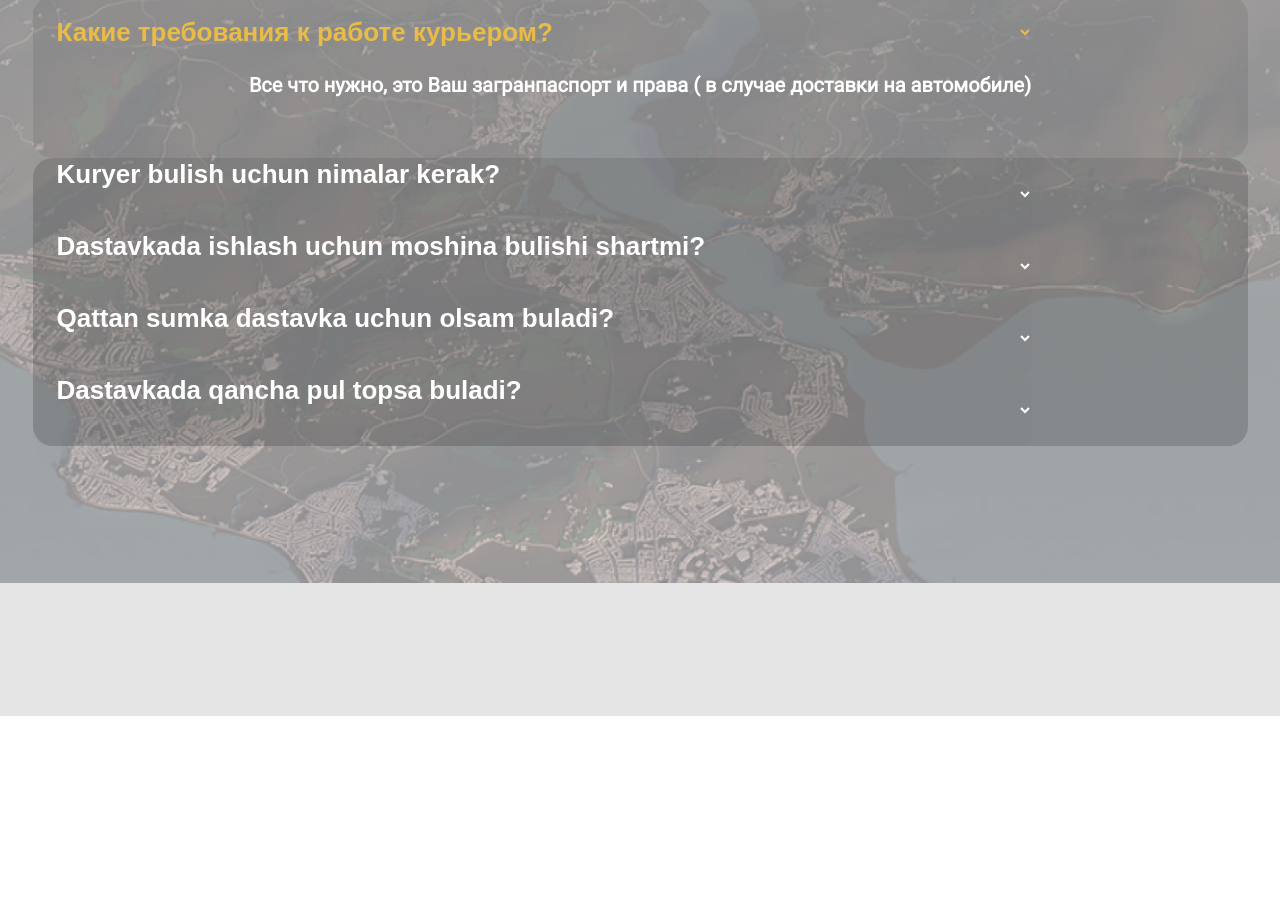
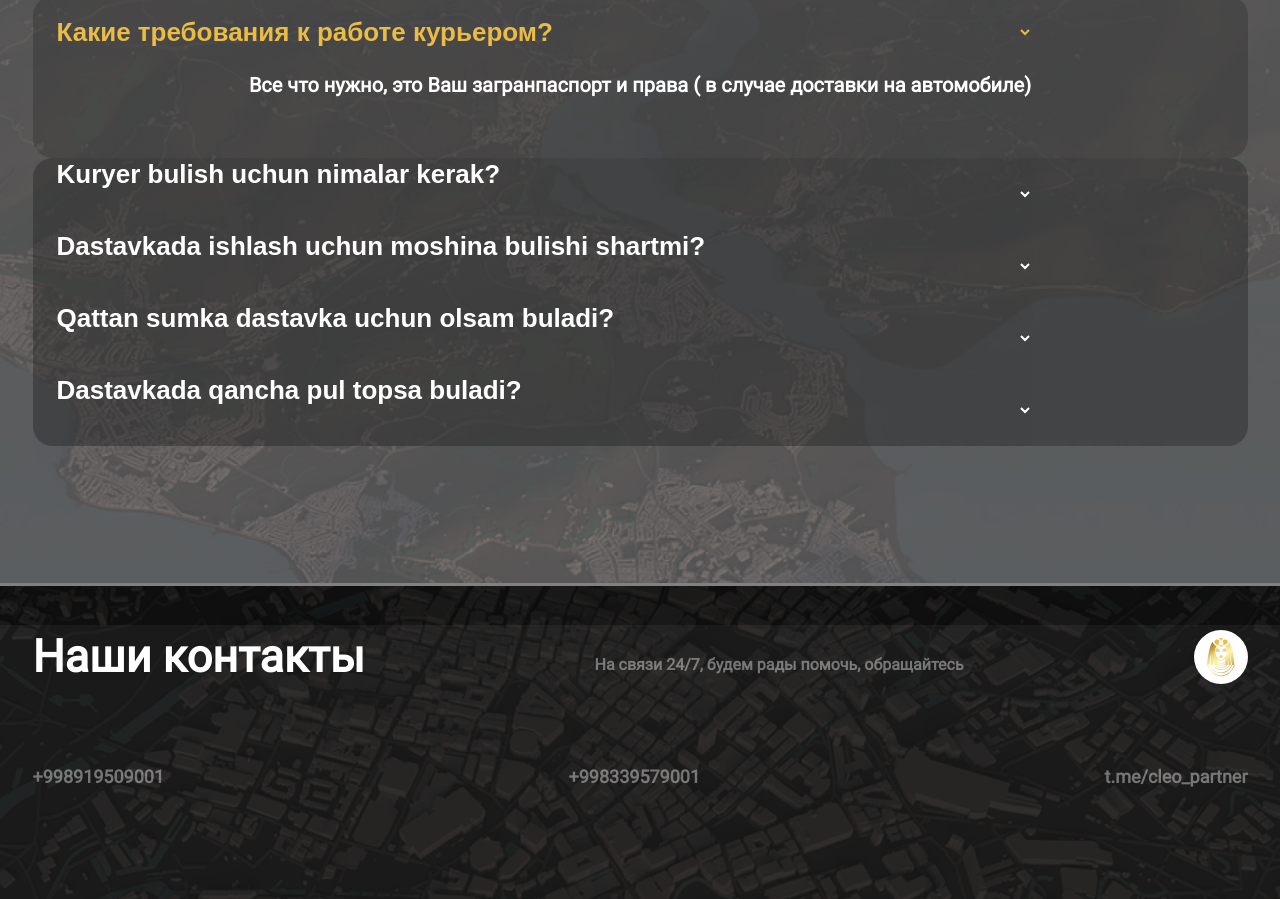
Before and after one commit to mukhammadazam/published, a plain HTML site: page index.html in a window 1280 px wide. Shown: the part 2465-3364 px from the top of the page. Before the commit the page ends 3181 px from the top, so only its background shows below. Drawn offline with Linux system fonts and the light colour scheme.

Commit message:
initial commit

```diff
--- a/index.html
+++ b/index.html
@@ -172,6 +172,32 @@
                         </div>
 
                     </div>
+
+                </div>
+                <div class="nashin1">
+                    <div class="container  nn">
+                        <div class="nashi">
+                            <h5 class="nashi__title">Наши контакты</h5>
+                            <ul class="nashi__list">
+                                <li class="nashi__list--item">На связи 24/7, будем рады помочь, обращайтесь</li>
+                            </ul>
+                            <img src="./imges/logo111.svg" alt="111
+                        " class="nashi__logo">
+                        </div>
+                        <div class="nashi1">
+                            <ul class="nashi1__list">
+                                <li class="nashi1__list--item">
+                                    <a href="tel:+998919509001">+998919509001</a>
+                                </li>
+                                <li class="nashi1__list--item">
+                                    <a href="tel:+998919509001">+998339579001</a>
+                                </li>
+                                <li class="nashi1__list--item">
+                                    <a href="tel:+998919509001">t.me/cleo_partner</a>
+                                </li>
+                            </ul>
+                        </div>
+                    </div>
                 </div>
             </div>
 
--- a/scss/all-blockss/_header.scss
+++ b/scss/all-blockss/_header.scss
@@ -489,8 +489,8 @@
                         }
 
                         .section3 {
-                            background-color: rgb(4, 4, 4, 0.1);
-                            padding-bottom: 270px;
+                            background-color: rgb(4, 4, 4, 0.5);
+                            height: 100vh;
                         }
 
                         .select-site {
@@ -518,7 +518,7 @@
                                 border: none;
                             }
                             &__s1 {
-                                background-color: rgb(34, 33, 33, 0.1);
+                                background-color: rgb(34, 33, 33, 0.3);
                                 border-radius: 20px;
                                 padding: 20px 0;
                             }
@@ -533,8 +533,9 @@
                                 color: #FFFFFF;
                             }
                             &__s2 {
-                                background-color: rgb(34, 33, 33, 0.2);
+                                background-color: rgb(34, 33, 33, 0.4);
                                 border-radius: 20px;
+                                margin-bottom: 140px;
                             }
                             .slelt {
                                 font-style: normal;
@@ -568,15 +569,60 @@
                             }
                         }
 
+                        .nashin1 {
+                            background-image: url(../../imges/disctop.png);
+                            background-repeat: no-repeat;
+                            background-color: rgb(0, 0, 0, 0.9);
+                            padding-bottom: 111px;
+                        }
+
+                        .nashi {
+                            padding-top: 44px;
+                            @include flexfuntion(row, center, space-between);
+                            &__title {
+                                font-style: normal;
+                                font-weight: 700;
+                                font-size: 45px;
+                                line-height: 54px;
+                                color: #FFFFFF;
+                                text-align: center;
+                            }
+                            &__list {
+                                &--item {
+                                    font-style: normal;
+                                    font-weight: 700;
+                                    font-size: 16px;
+                                    line-height: 19px;
+                                    color: #FFFFFF;
+                                    opacity: 0.4;
+                                    padding-top: 15px;
+                                }
+                            }
+                        }
+
+                        .nashi1 {
+                            padding-top: 82px;
+                            &__list {
+                                @include flexfuntion(row, center, space-between);
+                                &--item a {
+                                    font-style: normal;
+                                    font-weight: 700;
+                                    font-size: 18px;
+                                    line-height: 22px;
+                                    opacity: 0.4;
+                                    color: #FFFFFF;
+                                }
+                            }
+                        }
+
                         @media screen and (max-width:576px) {
                             .sectioon3 {
-                                background-image: url(../../imges/5-blok-bgraund.png);
+                                background-image: url(../../imges/bobelibgcolor.png);
                                 background-repeat: no-repeat;
                                 background-size: 100%;
                             }
                             .section3 {
                                 background-color: rgb(4, 4, 4, 0.4);
-                                padding-bottom: 270px;
                             }
                             .select-site {
                                 &__title {
```
Also changed, not shown: imges/bobelibgcolor.png (added), imges/disctop.png (added), imges/logo111.svg (added), scss/main.css, 1 other file.
